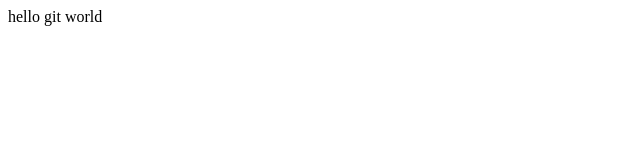
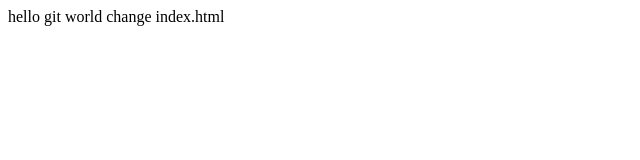
Before and after one commit to mi-227/hello-GitHub, a plain HTML site: page index.html in a window 1280 px wide. Shown: the whole page, without its empty margins (0-640 px from the left). Drawn offline with Linux system fonts and the light colour scheme.

Commit message:
index.htmlに追記

```diff
--- a/index.html
+++ b/index.html
@@ -2,5 +2,6 @@
 <html lang="ja">
 <body>
 	hello git world
+	change index.html
 </body>
 </html>
```
